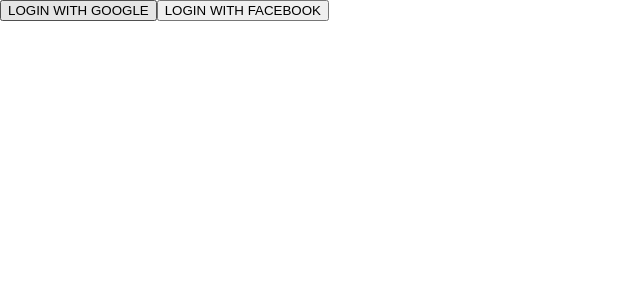
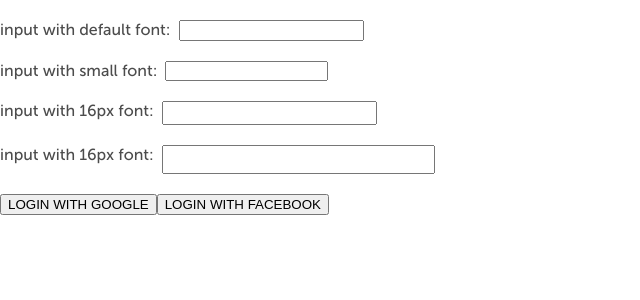
Before and after one commit to andi996/testing-auth, a Next.js app: page /login in a window 1280 px wide. Shown: the top 300 px of the page, without its empty margins (0-640 px from the left). Built offline with nearby package versions, Linux system fonts and the light colour scheme.

Commit message:
add handle error next auth, try add input font size (debugging for safari ios)

```diff
--- a/src/pages/login/index.js
+++ b/src/pages/login/index.js
@@ -1,10 +1,29 @@
+import { Input } from "@mui/material";
 import { useSession, signIn, signOut, getSession } from "next-auth/react";
 
 export default function Login() {
   return (
     <>
-      <button onClick={() => signIn("google")}>LOGIN WITH GOOGLE</button>
-      <button onClick={() => signIn("facebook")}>LOGIN WITH FACEBOOK</button>
+      <div style={{ display: "flex", gap: 8, margin: "20px 0" }}>
+        <label for="default">input with default font:</label>
+        <input id="default" type="text"></input>
+      </div>
+      <div style={{ display: "flex", gap: 8, margin: "20px 0" }}>
+        <label for="small">input with small font:</label>
+        <input id="small" type="text" className="input-small"></input>
+      </div>
+      <div style={{ display: "flex", gap: 8, margin: "20px 0" }}>
+        <label for="medium">input with 16px font:</label>
+        <input id="medium" type="text" className="input-medium"></input>
+      </div>
+      <div style={{ display: "flex", gap: 8, margin: "20px 0" }}>
+        <label for="large">input with 16px font:</label>
+        <input id="large" type="text" className="input-large"></input>
+      </div>
+      <div style={{ display: "flex" }}>
+        <button onClick={() => signIn("google")}>LOGIN WITH GOOGLE</button>
+        <button onClick={() => signIn("facebook")}>LOGIN WITH FACEBOOK</button>
+      </div>
     </>
   );
 }
--- a/src/styles/globals.css
+++ b/src/styles/globals.css
@@ -271,3 +271,15 @@
 .link {
   color: #1f96ff;
 }
+
+.input-small {
+  font-size: 12px;
+}
+
+.input-medium {
+  font-size: 16px;
+}
+
+.input-large {
+  font-size: 20px;
+}
```
Also changed, not shown: src/pages/api/auth/[...nextauth].js (+8 -20 lines), src/pages/index.js (+48 -11 lines).
